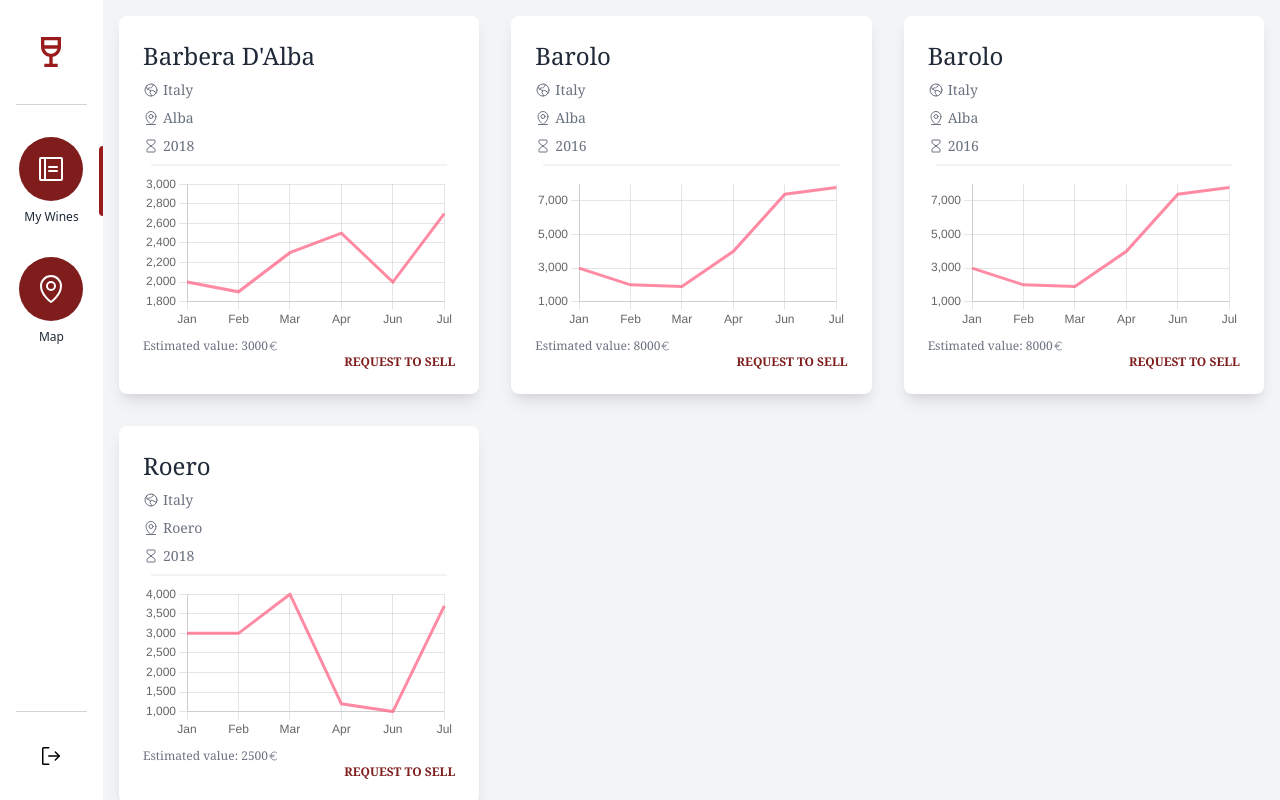
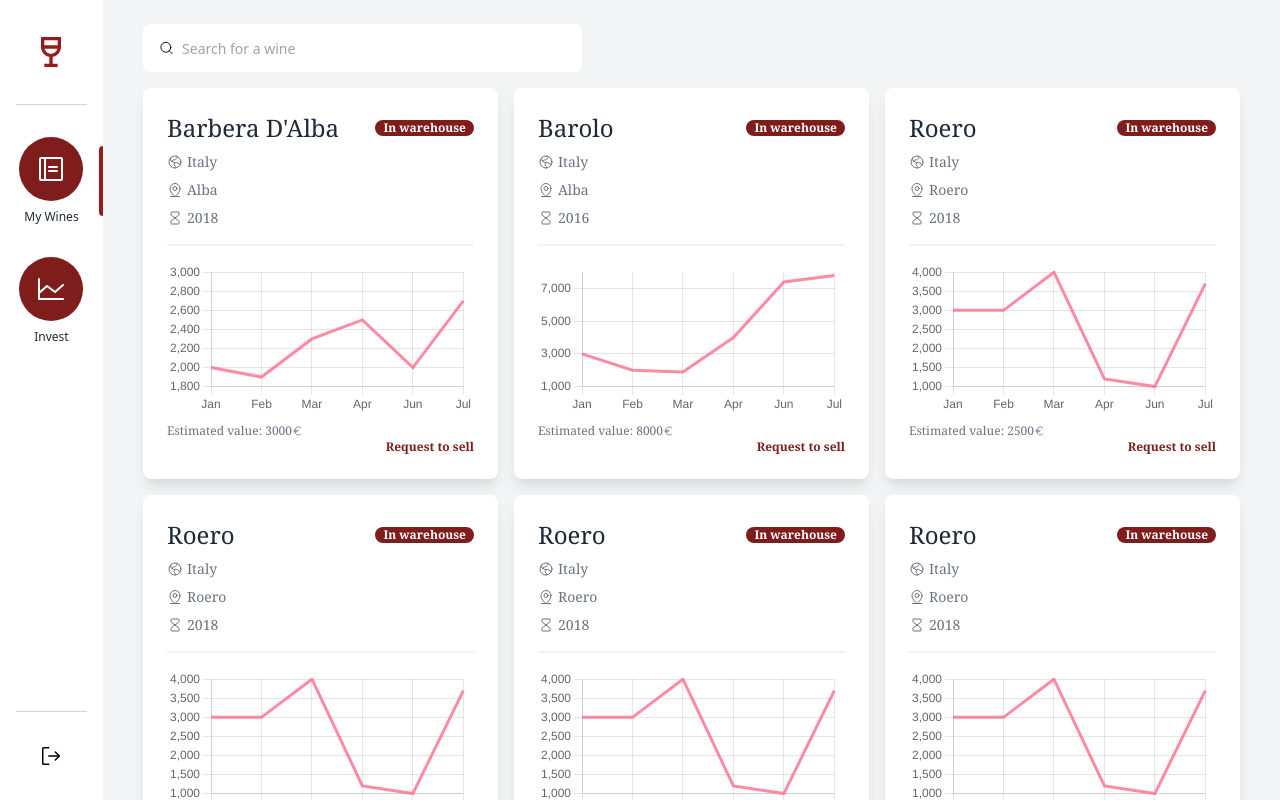
Before and after one commit to andershoegh/wine-tracker, a React (Create React App) app: page / in a window 1280 px wide. Built offline with nearby package versions, Linux system fonts and the light colour scheme; no server answers; sample sign-in values are in the browser's storage.

Commit message:
wine card, search bar visual, other small things

```diff
--- a/src/App.tsx
+++ b/src/App.tsx
@@ -9,15 +9,17 @@ import Sidebar from "./components/Sidebar";
 
 const App: React.FC = () => {
   return (
-    <div className="App bg-gray-100 relative flex">
+    <div className="App bg-gray-100 relative flex h-screen">
       <Router>
         <AuthProvider>
           <Sidebar />
-          <Switch>
-            <Route path="/account" component={LoginWrapper} />
-            <PrivateRoute exact path="/map" component={Map} />
-            <PrivateRoute exact path="/" component={MyWines} />
-          </Switch>
+          <div className="overflow-y-auto flex w-full">
+            <Switch>
+              <Route path="/account" component={LoginWrapper} />
+              <PrivateRoute exact path="/map" component={Map} />
+              <PrivateRoute exact path="/" component={MyWines} />
+            </Switch>
+          </div>
         </AuthProvider>
       </Router>
     </div>
--- a/src/components/Sidebar.tsx
+++ b/src/components/Sidebar.tsx
@@ -1,4 +1,4 @@
-import { MapPin, Notebook, SignOut } from "phosphor-react";
+import { ChartLine, MapPin, Notebook, SignOut } from "phosphor-react";
 import React from "react";
 import { Link, useLocation } from "react-router-dom";
 import { useAuth } from "../contexts/AuthContext";
@@ -41,7 +41,7 @@ const Sidebar: React.FC = () => {
                 ) : null}
               </Link>
             </div>
-            <div className="flex justify-center mt-8 relative w-full">
+            {/* <div className="flex justify-center mt-8 relative w-full">
               <Link className="" to="/map">
                 <div className="justify-center bg-red-900 w-16 h-16 items-center rounded-full flex">
                   <MapPin className="w-8 h-8 text-white" />
@@ -50,6 +50,20 @@ const Sidebar: React.FC = () => {
                   Map
                 </div>
                 {location.pathname === "/map" ? (
+                  <div className="transition h-4/5 w-1 rounded-tl-lg rounded-bl-lg bg-red-800 absolute inset-y-0 my-auto right-0"></div>
+                ) : null}
+              </Link>
+            </div> */}
+
+            <div className="flex justify-center mt-8 relative w-full">
+              <Link className="" to="/invest">
+                <div className="justify-center bg-red-900 w-16 h-16 items-center rounded-full flex">
+                  <ChartLine className="w-8 h-8 text-white" />
+                </div>
+                <div className="text-xs font-medium text-gray-800 text-center mt-2">
+                  Invest
+                </div>
+                {location.pathname === "/invest" ? (
                   <div className="transition h-4/5 w-1 rounded-tl-lg rounded-bl-lg bg-red-800 absolute inset-y-0 my-auto right-0"></div>
                 ) : null}
               </Link>
--- a/src/components/WineCard.tsx
+++ b/src/components/WineCard.tsx
@@ -37,10 +37,11 @@ export const WineCard: React.FC<Wine> = ({
     ],
   };
 
+  const [saleInitiated, setSaleInitiated] = useState(false);
   const [showMessage, setShowMessage] = useState(false);
 
   return (
-    <>
+    <div className="">
       {showMessage && (
         <Alert
           msg={
@@ -49,9 +50,22 @@ export const WineCard: React.FC<Wine> = ({
           type="info"
         />
       )}
-      <div className="flex flex-wrap w-1/3">
-        <div className="bg-white w-full m-4 p-6 font-serif text-gray-800 shadow-lg rounded-lg">
+      {/* <div className="flex flex-wrap"> */}
+      <div className="bg-white w-full p-6 font-serif text-gray-800 shadow-lg rounded-lg">
+        <div className="flex justify-between items-center">
           <div className="text-2xl text-gray-800">{name}</div>
+          <div>
+            {saleInitiated ? (
+              <div className="text-xs font-bold bg-blue-900 text-white px-2 rounded-lg">
+                Awaiting sale
+              </div>
+            ) : (
+              <div className="text-xs font-bold bg-red-900 text-white px-2 rounded-lg">
+                In warehouse
+              </div>
+            )}
+          </div>
+        </div>
 
         <div className="flex mt-2 text-gray-500 items-center">
           <GlobeHemisphereWest className="mr-1" />
@@ -65,9 +79,12 @@ export const WineCard: React.FC<Wine> = ({
           <Hourglass className="mr-1" />
           <p className="text-sm">{year}</p>
         </div>
-          <div className="border-gray-200 m-2 border border-opacity-50 "></div>
+        <div className="border-gray-200 my-4 border border-opacity-50 "></div>
         <Line
           options={{
+            animation: {
+              duration: 0,
+            },
             plugins: {
               legend: { display: false },
             },
@@ -85,17 +102,29 @@ export const WineCard: React.FC<Wine> = ({
           Estimated value: {worth} <CurrencyEur className="mr-1" />
         </div>
         <div className="flex justify-end">
+          {saleInitiated ? (
             <button
               onClick={() => {
+                setSaleInitiated(false);
+              }}
+              className="text-xs font-bold  text-red-900"
+            >
+              Cancel sale
+            </button>
+          ) : (
+            <button
+              onClick={() => {
+                setSaleInitiated(true);
                 setShowMessage(true);
               }}
               className="text-xs font-bold  text-red-900"
             >
-              REQUEST TO SELL
+              Request to sell
             </button>
+          )}
+        </div>
+        {/* </div> */}
       </div>
     </div>
-      </div>
-    </>
   );
 };
--- a/src/pages/MyWines.tsx
+++ b/src/pages/MyWines.tsx
@@ -1,9 +1,20 @@
+import { MagnifyingGlass } from "phosphor-react";
 import React from "react";
 import { WineCard } from "../components/WineCard";
 
 const ContentDisplayer: React.FC = () => {
   return (
-    <div className="flex flex-wrap w-screen h-screen overflow-y-scroll">
+    <div className="w-full h-full mx-10 my-6">
+      <div className="flex bg-white w-2/5 h-12 mb-4 rounded-lg p-4 items-center">
+        <MagnifyingGlass className="mr-2" />
+        {/* TODO: Implement fetch wine data from firebase -> get in array -> filter on array for search functionality */}
+        <input
+          type="text"
+          placeholder="Search for a wine"
+          className="outline-none text-sm w-full h-full"
+        ></input>
+      </div>
+      <div className="grid grid-flow-row grid-cols-2 md:grid-cols-3 gap-4 pb-10">
         <WineCard
           name="Barbera D'Alba"
           country="Italy"
@@ -12,14 +23,14 @@ const ContentDisplayer: React.FC = () => {
           region="Alba"
           valueArray={[2000, 1900, 2300, 2500, 2000, 2700, 3000]}
         />
-      <WineCard
+        {/* <WineCard
           name="Barolo"
           country="Italy"
           year="2016"
           worth="8000"
           region="Alba"
           valueArray={[3000, 2000, 1900, 4000, 7400, 7800, 8000]}
-      />
+        /> */}
         <WineCard
           name="Barolo"
           country="Italy"
@@ -36,6 +47,55 @@ const ContentDisplayer: React.FC = () => {
           region="Roero"
           valueArray={[3000, 3000, 4000, 1200, 1000, 3700, 2500]}
         />
+        <WineCard
+          name="Roero"
+          country="Italy"
+          year="2018"
+          worth="2500"
+          region="Roero"
+          valueArray={[3000, 3000, 4000, 1200, 1000, 3700, 2500]}
+        />{" "}
+        <WineCard
+          name="Roero"
+          country="Italy"
+          year="2018"
+          worth="2500"
+          region="Roero"
+          valueArray={[3000, 3000, 4000, 1200, 1000, 3700, 2500]}
+        />{" "}
+        <WineCard
+          name="Roero"
+          country="Italy"
+          year="2018"
+          worth="2500"
+          region="Roero"
+          valueArray={[3000, 3000, 4000, 1200, 1000, 3700, 2500]}
+        />{" "}
+        <WineCard
+          name="Roero"
+          country="Italy"
+          year="2018"
+          worth="2500"
+          region="Roero"
+          valueArray={[3000, 3000, 4000, 1200, 1000, 3700, 2500]}
+        />{" "}
+        <WineCard
+          name="Roero"
+          country="Italy"
+          year="2018"
+          worth="2500"
+          region="Roero"
+          valueArray={[3000, 3000, 4000, 1200, 1000, 3700, 2500]}
+        />{" "}
+        <WineCard
+          name="Roero"
+          country="Italy"
+          year="2018"
+          worth="2500"
+          region="Roero"
+          valueArray={[3000, 3000, 4000, 1200, 1000, 3700, 2500]}
+        />
+      </div>
     </div>
   );
 };
```
Also changed, not shown: 1 other file (tests, documents, lock files or other folders). Lines whose indentation alone changed are shown as unchanged.
